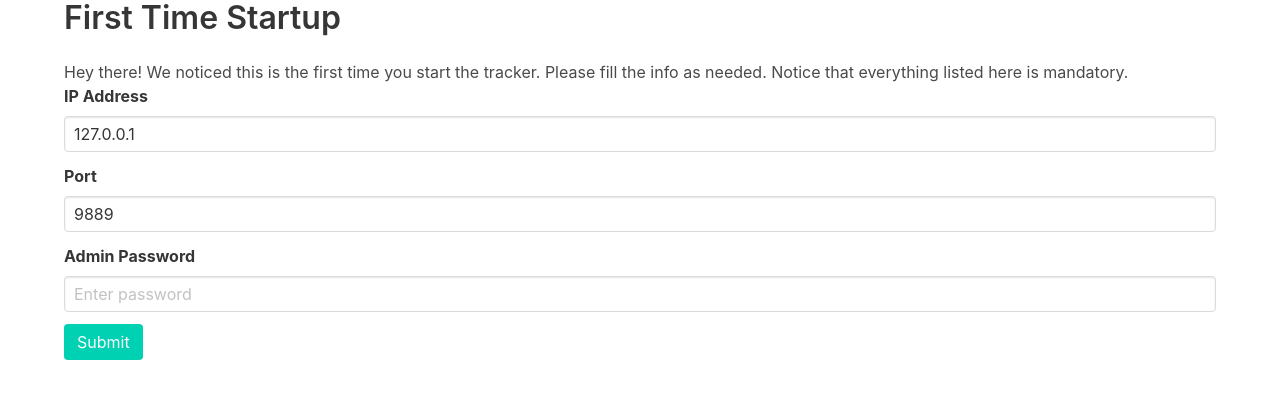
After one commit to MilkaPeeka/Bittorent-Tracker, a Flask app: page /on_startup in a window 1280 px wide. The commit adds this page. Shown: the top 399 px of the page. Run offline with Flask 3, Linux system fonts and the light colour scheme; parts of the project's set-up code (start-up, migrations or seed data) failed here and were passed over.

Commit message:
added startup page

```diff
--- a/app.py
+++ b/app.py
@@ -6,23 +6,27 @@ TODO:
 from flask import Flask, render_template, request, make_response, redirect, url_for, flash
 from logs_handler import LogHandler
 from TorrentLog import TorrentLog
-from bencoding import encode
+
+import socket
 import threading
 import udp_announce
 import hashlib
 import json
+import pathlib
 from users import Users, return_json
 import itertools
 
-with open("settings.json", "r") as f:
-    settings = json.load(f)
-
+settings = None
+settings_path = pathlib.Path("settings.json")
+if settings_path.exists():
+    with open("settings.json", "r") as f:
+        settings = json.load(f)
+    threading.Thread(target=udp_announce.start, args=(settings,)).start()
 
 app = Flask(__name__)
 app.config['SECRET_KEY'] = 'mysecretkey'
 lh = LogHandler("logs.db")
 
-threading.Thread(target=udp_announce.start).start()
 
 def format_size(size_in_bytes):
     # Define the units and their corresponding sizes in bytes
@@ -92,6 +96,10 @@ def upload_torrent():
 
 @app.route('/')
 def show_torrents():
+    if not settings_path.exists():
+        return redirect(url_for('on_first_startup'))
+
+
     torrents = [{"name": torrent.torrent_name,
                  "size": format_size(torrent.size),
                  "is_torrentx": torrent.is_torrentx,
@@ -100,6 +108,35 @@ def show_torrents():
 
     # Render the template with the data
     return render_template("existing_torrents.html", torrents=torrents)
+
+
+@app.route('/on_startup',  methods=['GET', 'POST'])
+def on_first_startup():
+    ip_address = socket.gethostbyname(socket.getfqdn())
+    port = 9889
+    if request.method == 'POST':
+        ip_address = request.remote_addr
+        port = request.form['port']
+        passw = request.form['admin_password']
+
+        global settings
+
+        settings = {"IP": ip_address,
+                    "PORT": int(port),
+                    "PASS_HASH": hashlib.sha256(passw.encode()).hexdigest()}
+
+        with open(settings_path, "w") as f:
+            json.dump(settings, f)
+
+        threading.Thread(target=udp_announce.start, args=(settings,)).start()
+
+
+        return redirect(url_for('show_torrents'))
+
+    return render_template('startup.html', ip_address=ip_address, port=port)
+
+
+
 
 @app.route('/delete/<torrent_name>', methods=['POST'])
 def delete_torrent(torrent_name):
@@ -155,4 +192,4 @@ def download_requested_torrent(torrent_name):
 
 
 if __name__ == '__main__':
-    app.run(debug=True, port=5000)
+    app.run(debug=False, port=5000)
--- a/settings.json
+++ b/settings.json
@@ -1,6 +1 @@
-{
-    "INTERVAL": 600,
-    "PORT": 9889,
-    "IP": "192.168.1.41",
-    "PASS_HASH": "03ac674216f3e15c761ee1a5e255f067953623c8b388b4459e13f978d7c846f4"
-}
+{"IP": "127.0.0.1", "PORT": 9889, "PASS_HASH": "7c33869c79985d748dc32072cdac80d9c75f0adcb248419384d79ea54c6ba2a9"}
--- a/templates/existing_torrents.html
+++ b/templates/existing_torrents.html
@@ -48,7 +48,7 @@
         <button class="button is-danger is-small" onclick="showConfirm('{{ torrent.name }}')">Delete</button>
         <div id="confirm{{ torrent.name }}" style="display: none;">
           <form action="{{ url_for('delete_torrent', torrent_name=torrent.name) }}" method="post">
-            <input type="text" placeholder="Enter code" id="code{{ torrent.name }}" name="code">
+            <input type="password" placeholder="Enter code" id="code{{ torrent.name }}" name="code">
             <button type="submit" class="button is-primary">Confirm</button>
           </form>
         </div>
--- /dev/null
+++ b/templates/startup.html
@@ -0,0 +1,38 @@
+<!DOCTYPE html>
+<html>
+<head>
+    <title>First Time Startup</title>
+    <link rel="stylesheet" href="https://cdnjs.cloudflare.com/ajax/libs/bulma/0.7.5/css/bulma.min.css">
+</head>
+<body>
+    <div class="container">
+        <h1 class="title">First Time Startup</h1>
+        <p>Hey there! We noticed this is the first time you start the tracker. Please fill the info as needed. Notice that everything listed here is mandatory.</p>
+        <form method="POST">
+            <div class="field">
+                <label class="label">IP Address</label>
+                <div class="control">
+                    <input class="input" type="text" name="ip_address" value="{{ ip_address }}" required>
+                </div>
+            </div>
+            <div class="field">
+                <label class="label">Port</label>
+                <div class="control">
+                    <input class="input" type="text" name="port" placeholder="9889" value="{{ port }}" required>
+                </div>
+            </div>
+            <div class="field">
+                <label class="label">Admin Password</label>
+                <div class="control">
+                    <input class="input" type="password" name="admin_password" placeholder="Enter password" value="{{ admin_password }}" required>
+                </div>
+            </div>
+            <div class="field is-grouped">
+                <div class="control">
+                    <button class="button is-primary" type="submit">Submit</button>
+                </div>
+            </div>
+        </form>
+    </div>
+</body>
+</html>
```
Also changed, not shown: udp_announce.py (+3 -10 lines), logs.db.
